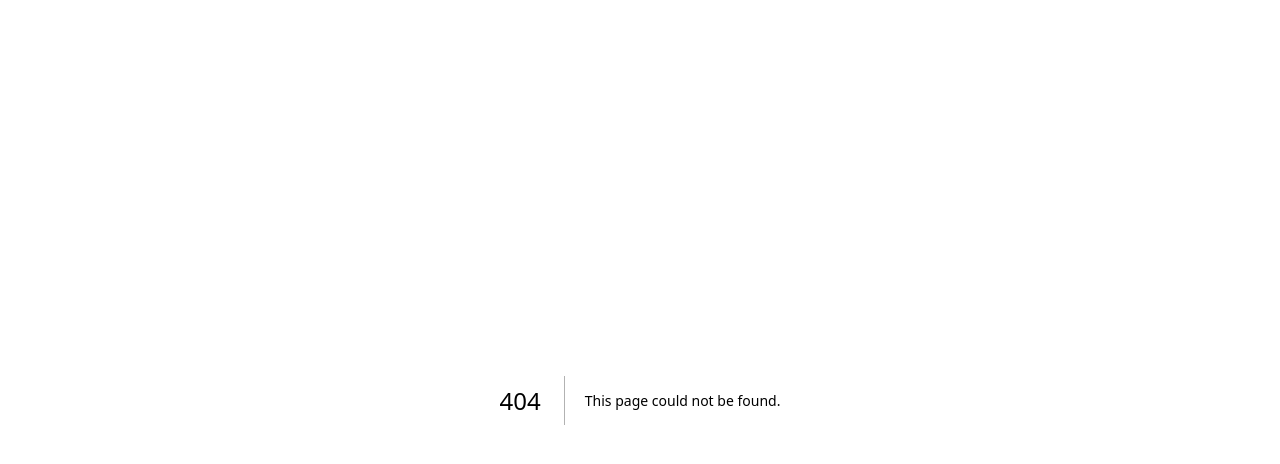
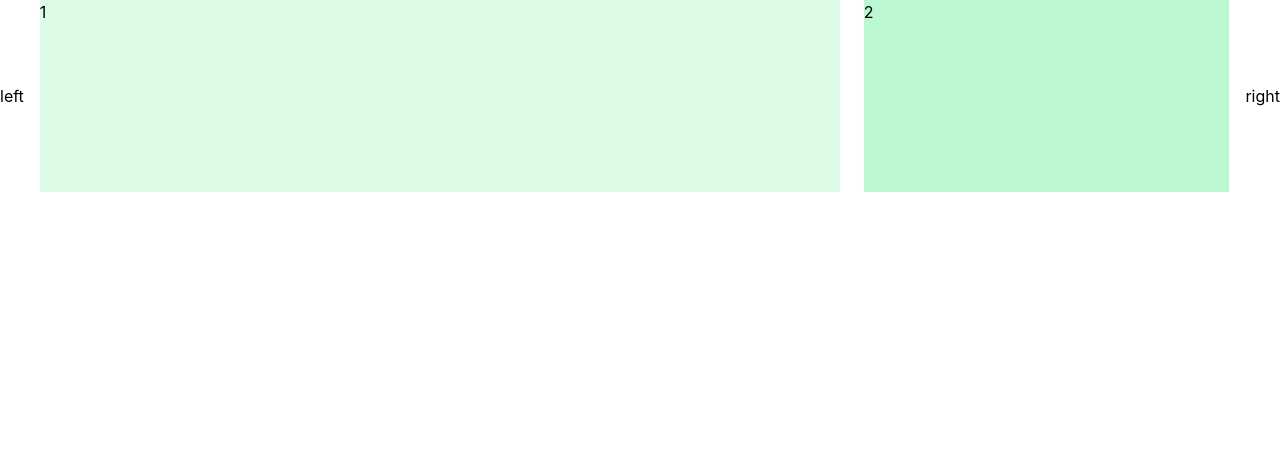
Before and after one commit to JoeLan124/timestamp, a Next.js app: page /scrollx in a window 1280 px wide. Before the commit this address had no page. Shown: the top 464 px of the page. Built offline with nearby package versions, Linux system fonts and the light colour scheme.

Commit message:
08 adding scroll sites

```diff
--- /dev/null
+++ b/pages/scrollx.js
@@ -0,0 +1,60 @@
+import React from "react";
+
+function scrollx() {
+  const slideLeft = () => {
+    const slider = document.getElementById("slider");
+    slider.scrollLeft = slider.scrollLeft - 500;
+  };
+
+  const slideRight = () => {
+    const slider = document.getElementById("slider");
+    slider.scrollLeft = slider.scrollLeft + 500;
+  };
+
+  return (
+    <div className="relative flex items-center ">
+      <p className="pr-4" onClick={slideLeft}>
+        left
+      </p>
+      <div
+        id="slider"
+        className=" w-full h-full space-x-6 overflow-x-auto scroll scroll-smooth whitespace-nowrap snap-x snap-mandatory">
+        <div className="snap-center w-[800px] h-48 bg-green-100 inline-block hover:scale-105 ease-in-out duration-300">
+          1
+        </div>
+        <div className="snap-center w-[800px] h-48 bg-green-200 inline-block hover:scale-105 ease-in-out duration-300">
+          2
+        </div>
+        <div className="snap-center w-[800px] h-48 bg-green-300 inline-block hover:scale-105 ease-in-out duration-300">
+          3
+        </div>
+        <div className="snap-center w-[800px] h-48 bg-green-400 inline-block hover:scale-105 ease-in-out duration-300">
+          4
+        </div>
+        <div className="snap-center w-[800px] h-48 bg-green-500 inline-block hover:scale-105 ease-in-out duration-300">
+          5
+        </div>
+        <div className="snap-center w-[800px] h-48 bg-green-100 inline-block hover:scale-105 ease-in-out duration-300">
+          1
+        </div>
+        <div className="snap-center w-[800px] h-48 bg-green-200 inline-block hover:scale-105 ease-in-out duration-300">
+          2
+        </div>
+        <div className="snap-center w-[800px] h-48 bg-green-300 inline-block hover:scale-105 ease-in-out duration-300">
+          3
+        </div>
+        <div className="snap-center w-[800px] h-48 bg-green-400 inline-block hover:scale-105 ease-in-out duration-300">
+          4
+        </div>
+        <div className="snap-center w-[800px] h-48 bg-green-500 inline-block hover:scale-105 ease-in-out duration-300">
+          5
+        </div>
+      </div>
+      <p className="pl-4" onClick={slideRight}>
+        right
+      </p>
+    </div>
+  );
+}
+
+export default scrollx;
--- /dev/null
+++ b/pages/scrolly.js
@@ -0,0 +1,22 @@
+import React from "react";
+
+function Scroll() {
+  return (
+    <div className="snap-y snap-mandatory w-screen h-screen overflow-scroll duration-100">
+      <div className="snap-start flex justify-center items-center w-screen h-screen bg-green-200 space-x-3">
+        1
+      </div>
+      <div className="snap-start flex justify-center items-center w-screen h-screen bg-green-300 space-x-3">
+        2
+      </div>
+      <div className="snap-start flex justify-center items-center w-screen h-screen bg-green-400 space-x-3">
+        3
+      </div>
+      <div className="snap-start flex justify-center items-center w-screen  h-screen bg-green-500 space-x-3">
+        4
+      </div>
+    </div>
+  );
+}
+
+export default Scroll;
```
